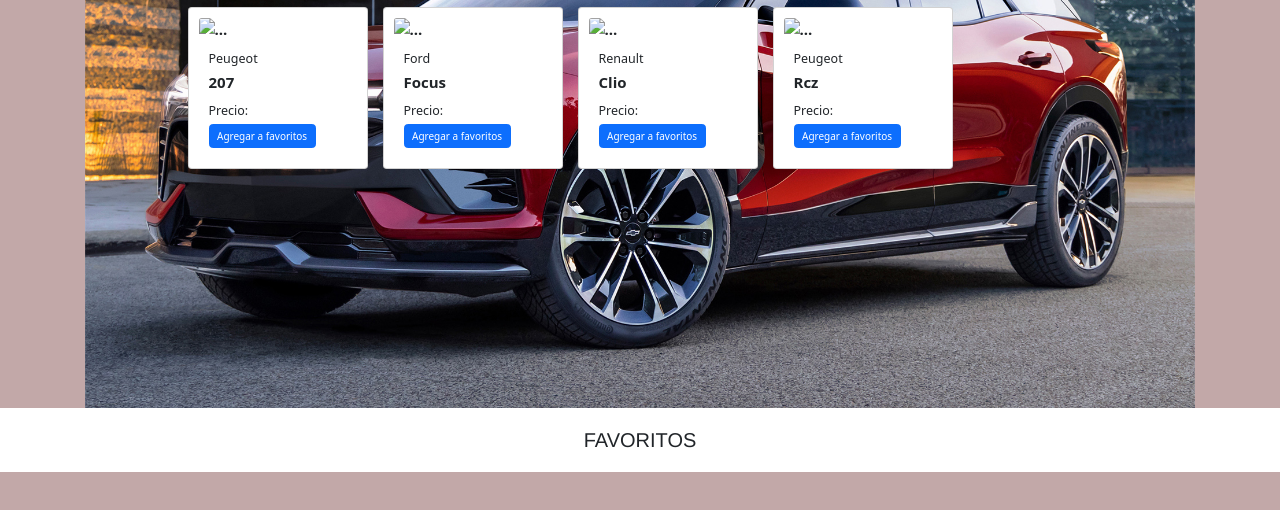
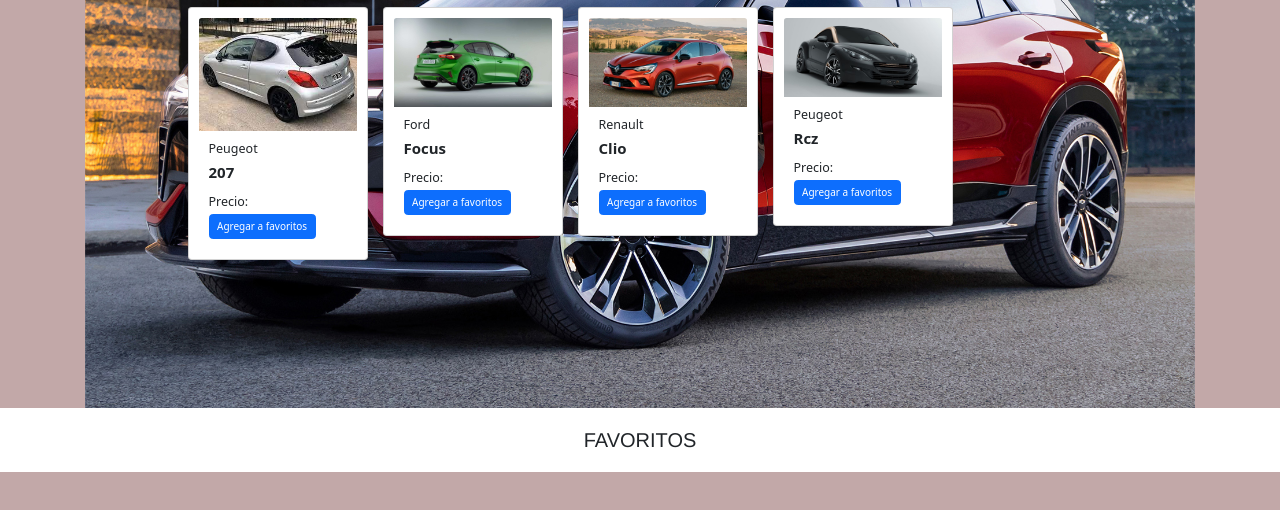
Before and after one commit to lucasmastropierro93/Proyecto-Autos-js, a plain HTML site: page index.html in a window 1280 px wide. Shown: the part 276-786 px from the top of the page. Drawn offline with nearby package versions, Linux system fonts and the light colour scheme; the site is published under a folder, as on GitHub Pages, so addresses that start at the root find nothing.

Commit message:
cambio links img

```diff
--- a/index.html
+++ b/index.html
@@ -60,7 +60,7 @@
           <div class="row p-3">
             <div class="col">
               <div class="card p-3" style="width: 18rem;">
-                <img src="/img/207.jpg" class="card-img-top" alt="...">
+                <img src="./img/207.jpg" class="card-img-top" alt="...">
                 <div class="card-body">
                   <h5 class="card-title">Peugeot</h5>
                   <p class="card-text">207</p>
@@ -71,7 +71,7 @@
             </div>
             <div class="col">
               <div class="card p-3" style="width: 18rem;">
-                <img src="/img/focus.jpg" class="card-img-top" alt="...">
+                <img src="./img/focus.jpg" class="card-img-top" alt="...">
                 <div class="card-body">
                   <h5 class="card-title">Ford</h5>
                   <p class="card-text">Focus</p>
@@ -82,7 +82,7 @@
             </div>
             <div class="col">
               <div class="card p-3" style="width: 18rem;">
-                <img src="/img/clio.jpg" class="card-img-top" alt="...">
+                <img src="./img/clio.jpg" class="card-img-top" alt="...">
                 <div class="card-body">
                   <h5 class="card-title">Renault</h5>
                   <p class="card-text">Clio</p>
@@ -93,7 +93,7 @@
             </div>
             <div class="col">
               <div class="card p-3" style="width: 18rem;">
-                <img src="/img/rcz.jpg" class="card-img-top" alt="...">
+                <img src="./img/rcz.jpg" class="card-img-top" alt="...">
                 <div class="card-body">
                   <h5 class="card-title">Peugeot</h5>
                   <p class="card-text">Rcz</p>
@@ -107,7 +107,7 @@
       </div>
 
       <div class="hero__imagen container-fluid">
-        <img class=" img-fluid" src="img/hero.jpg" alt="imagen del hero de un auto">
+        <img class=" img-fluid" src="./img/hero.jpg" alt="imagen del hero de un auto">
       </div>
     </div>
     <section class="favoritos">
```
Also changed, not shown: js/proyecto.js (+2 -64 lines).
